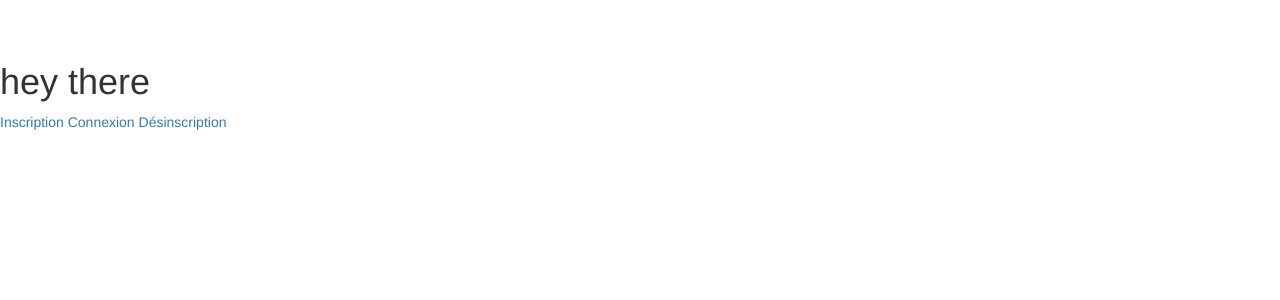
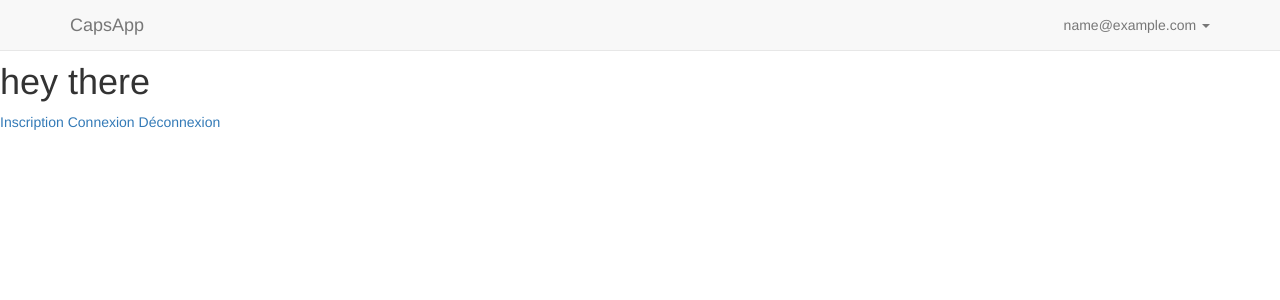
Before and after one commit to BaptisteBecmeur/capsapp, a Rails app: page / in a window 1280 px wide. Shown: the top 300 px of the page. Run offline with Rails 7, Linux system fonts and the light colour scheme; the visitor is signed in with stand-in values (Sample User, id 1); style sheets or scripts are compiled from the project's sources; some libraries are stand-ins or nearby versions.

Commit message:
creation du menu de la navbar

```diff
--- /dev/null
+++ b/app/views/layouts/_navbar.html.erb
@@ -0,0 +1,44 @@
+<!-- Fixed navbar -->
+  <nav class="navbar navbar-default navbar-fixed-top">
+      <div class="container">
+        <div class="navbar-header">
+          <button type="button" class="navbar-toggle collapsed" data-toggle="collapse" data-target="#navbar" aria-expanded="false" aria-controls="navbar">
+            <span class="sr-only">Toggle navigation</span>
+            <span class="icon-bar"></span>
+            <span class="icon-bar"></span>
+            <span class="icon-bar"></span>
+          </button>
+          <%=link_to 'CapsApp', root_path, {:class =>"navbar-brand"} %>
+        </div>
+        <div id="navbar" class="navbar-collapse collapse">
+          <ul class="nav navbar-nav navbar-right">
+            <% if (!user_signed_in?) %>
+              <li><%= link_to 'Inscription', new_user_registration_path %></li>
+              <li><%= link_to 'Connexion', new_user_session_path %></li>
+            <% else %>
+            <!-- <li class="active"><a href="#">Home</a></li>
+            <li><a href="#about">About</a></li>
+            <li><a href="#contact">Contact</a></li> -->
+            <li class="dropdown">
+              <a href="#" class="dropdown-toggle" data-toggle="dropdown" role="button" aria-haspopup="true" aria-expanded="false"><%= current_user.email %> <span class="caret"></span></a>
+              <ul class="dropdown-menu">
+                <li><%= link_to 'Mes Prestas', root_path %></li>
+                <li><%= link_to 'Modifier mon profil', edit_user_registration_path%></li>
+                <li role="separator" class="divider"></li>
+                <li><%= link_to 'Déconnexion', destroy_user_session_path, method: :delete %></li>
+
+                <!-- <li class="dropdown-header">Nav header</li>
+                <li><a href="#">Separated link</a></li>
+                <li><a href="#">One more separated link</a></li> -->
+              </ul>
+            </li>
+          <% end %>
+          </ul>
+         <!--  <ul class="nav navbar-nav navbar-right">
+            <li><a href="../navbar/">Default</a></li>
+            <li><a href="../navbar-static-top/">Static top</a></li>
+            <li class="active"><a href="./">Fixed top <span class="sr-only">(current)</span></a></li>
+          </ul> -->
+        </div><!--/.nav-collapse -->
+      </div>
+    </nav>
--- a/app/views/layouts/application.html.erb
+++ b/app/views/layouts/application.html.erb
@@ -9,6 +9,7 @@
   </head>
 
   <body>
+  <%= render 'layouts/navbar' %>
 
     <p class="notice"><%= notice %></p>
     <p class="alert"><%= alert %></p>
--- a/app/views/pages/home.html.erb
+++ b/app/views/pages/home.html.erb
@@ -2,4 +2,4 @@
 
 <%= link_to 'Inscription', new_user_registration_path %>
 <%= link_to 'Connexion', new_user_session_path %>
-<%= link_to 'Désinscription', destroy_user_session_path, method: :delete %>
+<%= link_to 'Déconnexion', destroy_user_session_path, method: :delete %>
```
